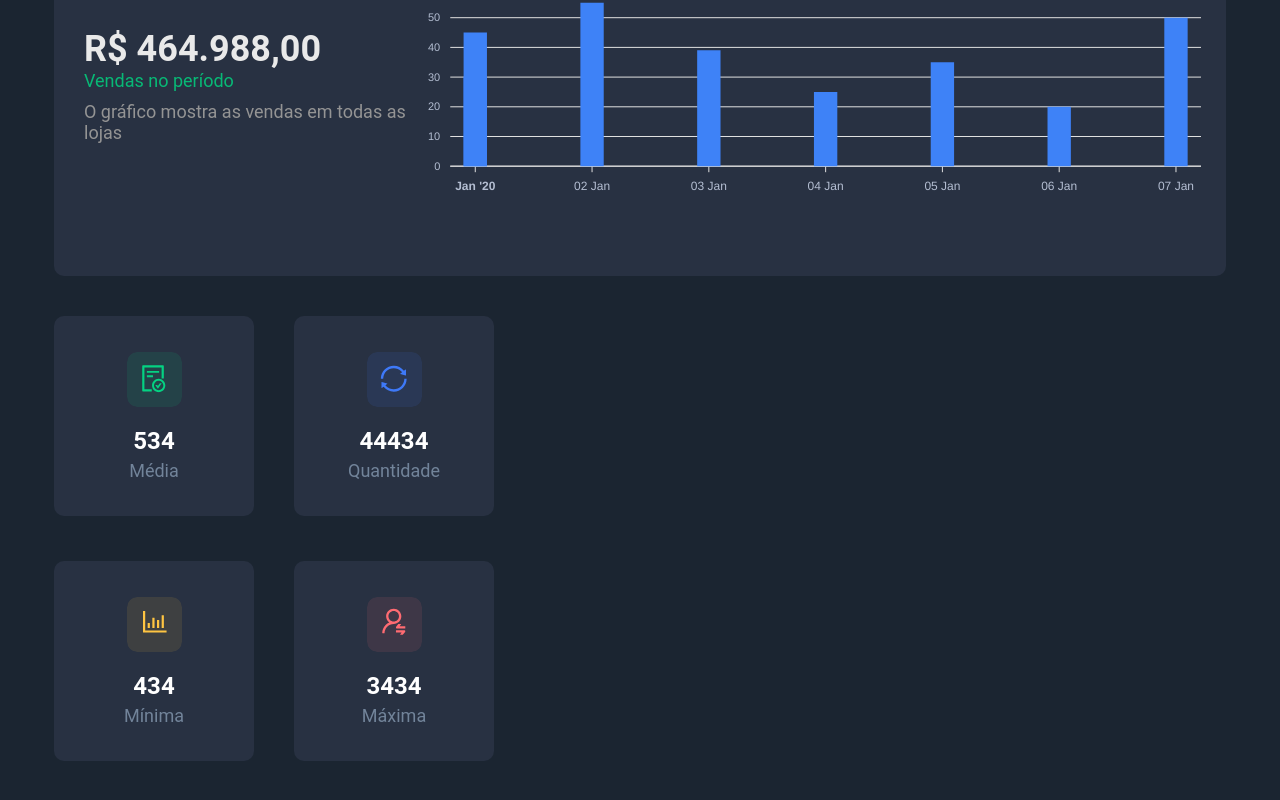
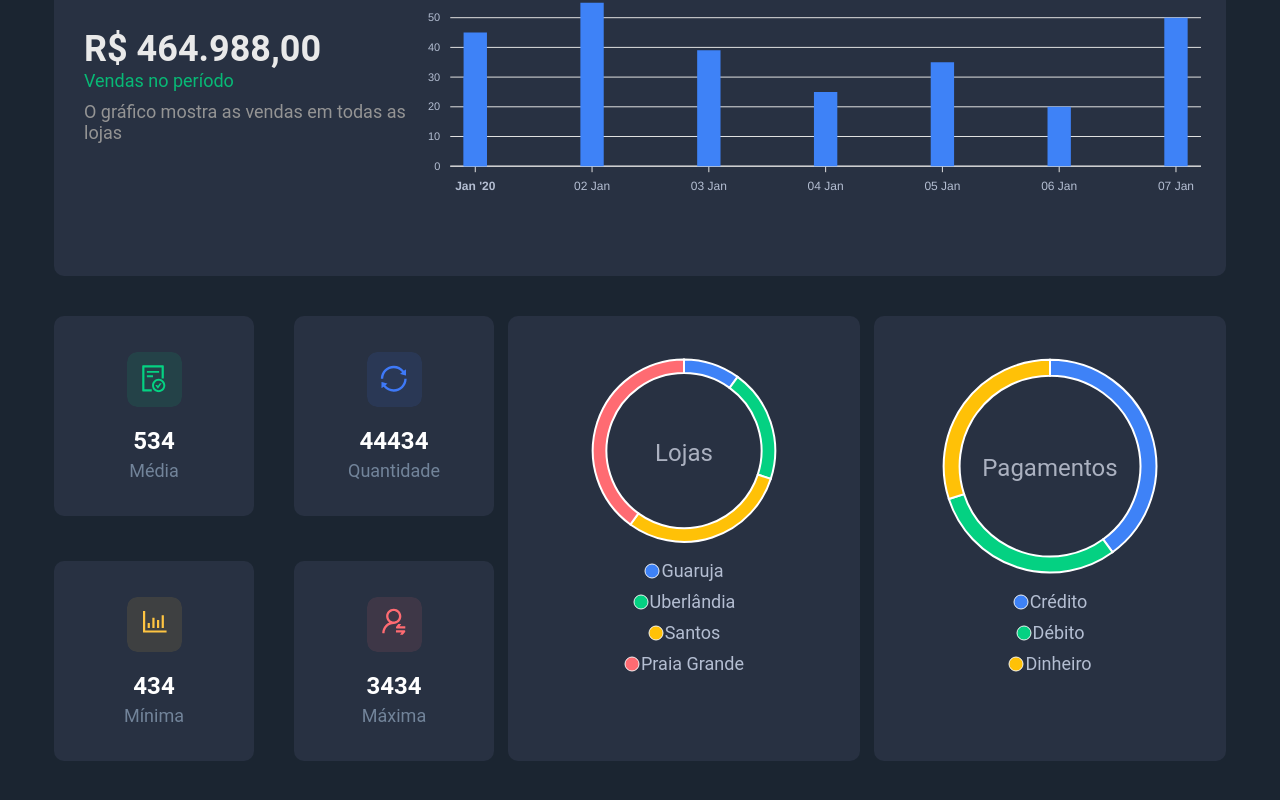
Before and after one commit to thiagobsdev/dssales, a React app in the folder dssales-frontend/: page / in a window 1280 px wide. Shown: the part 342-1142 px from the top of the page. Built offline with nearby package versions, Linux system fonts and the light colour scheme; the HTML template or start-up script is replaced by a standard one.

Commit message:
ADD DONUT Chart

```diff
--- a/dssales-frontend/src/App.tsx
+++ b/dssales-frontend/src/App.tsx
@@ -2,6 +2,7 @@
 import './App.css'
 import Filter from './components/filter'
 import Header from './components/header'
+import PieChartCard from './components/pie-chart-card'
 import SalesByDate from './components/sales-by-date'
 import SalesSummary from './components/sales-summary'
 
@@ -16,6 +17,8 @@
         <SalesByDate />
         <div className='sales-overview-container'>
           <SalesSummary />
+          <PieChartCard name='Lojas' labels={['Guaruja','Uberlândia','Santos','Praia Grande']} series={[10,20,30,40]} />
+          <PieChartCard name='Pagamentos' labels={['Crédito', 'Débito', 'Dinheiro']} series={[40,30,30]} />
         </div>
       </div>
     </>
--- /dev/null
+++ b/dssales-frontend/src/components/pie-chart-card/helpers.ts
@@ -0,0 +1,68 @@
+import { ApexOptions } from 'apexcharts';
+
+export const buildPieChartConfig = (labels: string[] = [], name: string) => {
+  return {
+    labels,
+    noData: {
+      text: 'Sem resultados',
+      align: 'center',
+      verticalAlign: 'middle',
+      offsetX: 0,
+      offsetY: 0,
+      style: {
+        color: '#FFF',
+        fontSize: '18px',
+        fontFamily: 'Roboto, sans-serif'
+      }
+    },
+    colors: ['#3e82f7', '#04d182', '#ffc107', '#ff6b72'],
+    legend: {
+      show: true,
+      floating: false,
+      position: 'bottom',
+      offsetY: 0,
+      labels: {
+        colors: ['#b4bed2', '#b4bed2', '#b4bed2', '#b4bed2', '#b4bed2' ]
+      },
+      fontFamily: 'Roboto, sans-serif',
+      fontSize: '18px',
+      itemMargin: {
+        vertical: 5
+      }
+    },
+    dataLabels: {
+      enabled: false
+    },
+    plotOptions: {
+      pie: {
+        size: 400,
+        donut: {
+          size: '85%',
+          labels: {
+            show: true,
+            name: {
+              show: true,
+              offsetY: 10,
+              formatter: function () {
+                return name;
+              }
+            },
+            total: {
+              show: true,
+              showAlways: true,
+              fontSize: '24px',
+              color: '#ABB1C0',
+              fontFamily: 'Roboto, sans-serif',
+              formatter: function () {
+                return '';
+              }
+            }
+          }
+        }
+      }
+    },
+    chart: {
+      height: '400px'
+    }
+  } as ApexOptions;
+};
--- /dev/null
+++ b/dssales-frontend/src/components/pie-chart-card/index.tsx
@@ -0,0 +1,24 @@
+import "./styles.css"
+import { buildPieChartConfig } from "./helpers"
+
+import ReactApexChart from "react-apexcharts"
+
+type Props = {
+  labels: string[],
+  name: string,
+  series: number[]
+}
+
+function PieChartCard( {labels, name, series}: Props) {
+  return (
+    <div className='pie-chart-card base-card'>
+        <ReactApexChart
+        options={buildPieChartConfig(labels, name)}
+        type="donut"
+        width="400"
+        series={series} />
+    </div>
+  )
+}
+
+export default PieChartCard
--- /dev/null
+++ b/dssales-frontend/src/components/pie-chart-card/styles.css
@@ -0,0 +1,16 @@
+.pie-chart-card {
+  width: 30%;
+  padding-top: 35px;
+  display: flex;
+  justify-content: center;
+}
+
+.apexcharts-legend.apexcharts-align-center {
+  flex-direction: column;
+  align-items: center;
+  justify-content: center;
+}
+
+.apexcharts-legend-text {
+  color: var(--label-font-color);
+}
```
